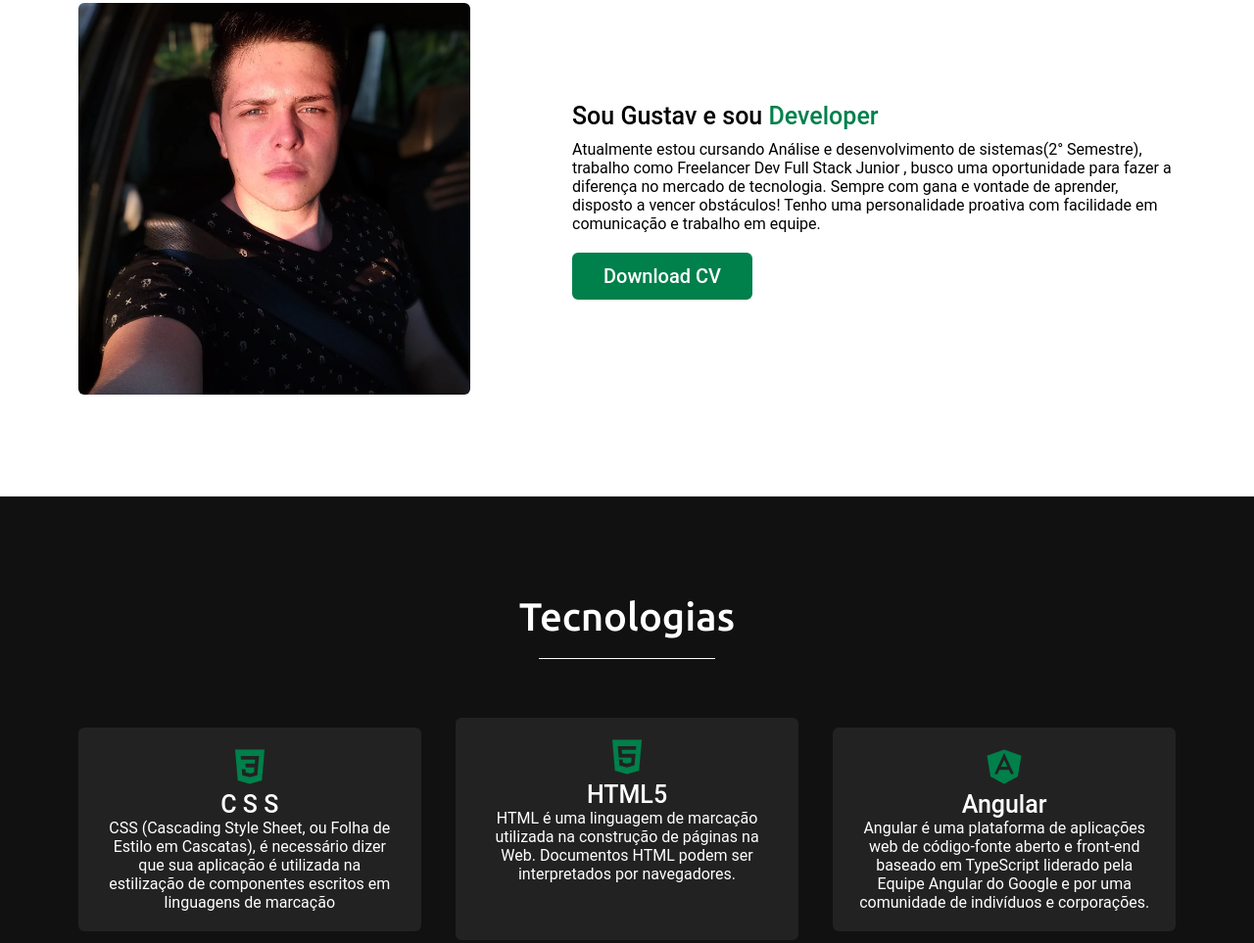
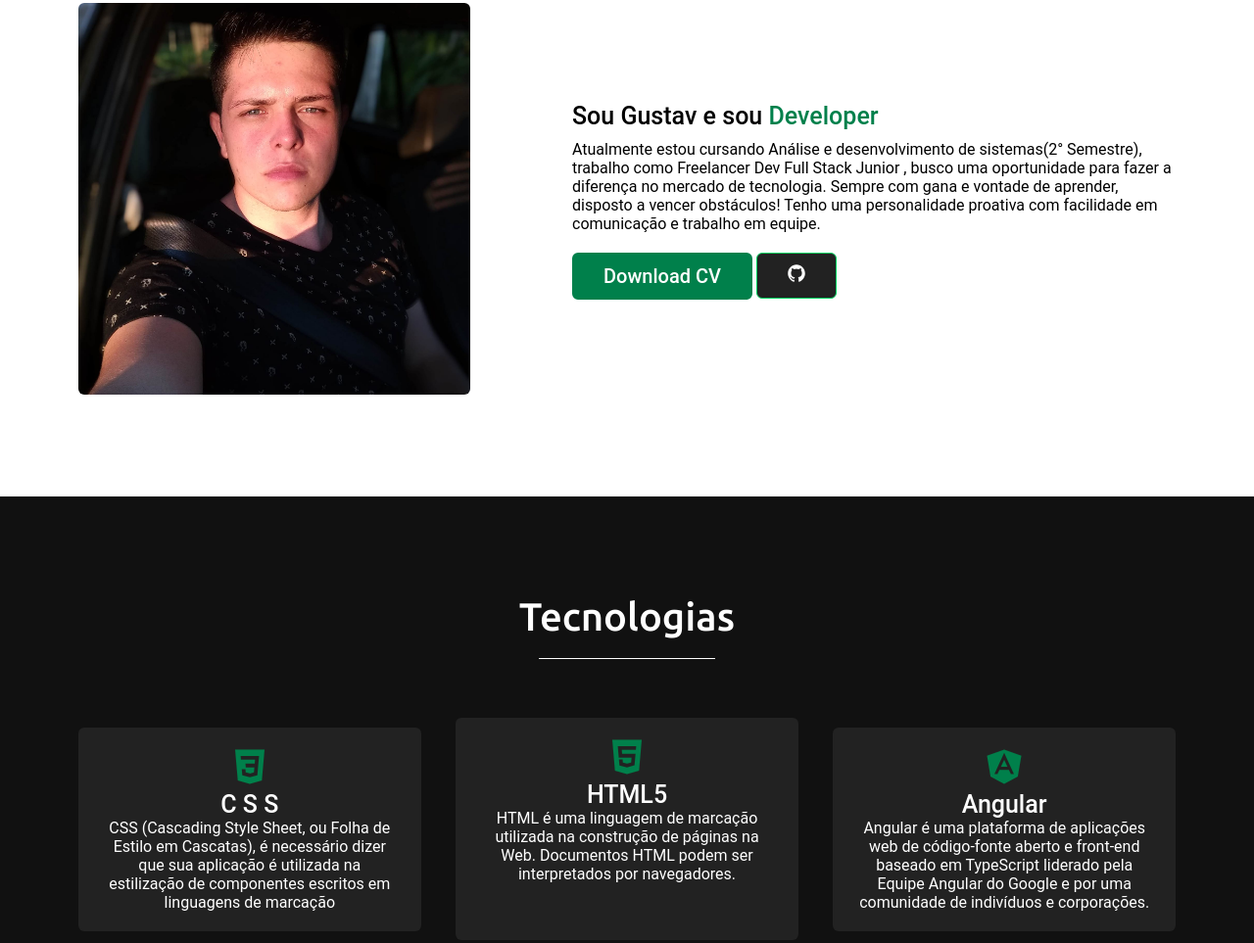
Before and after one commit to GustavSchwarzer/portifolio, a plain HTML site: page index.html in a window 1280 px wide. Shown: the part 1023-1986 px from the top of the page at 98% size. Drawn offline with nearby package versions, Linux system fonts and the light colour scheme.

Commit message:
Btn no topo github

```diff
--- a/index.html
+++ b/index.html
@@ -60,6 +60,7 @@
                         personalidade proativa com facilidade em comunicação e trabalho em equipe.
                     </p>
                     <a href="https://drive.google.com/drive/folders/1Cv-CYSiUxZGJ2hmsqNIBJzYNz9mhbIzW?usp=sharing" target="_blank">Download CV</a>
+                    <a id="gitHubIcon" href="https://github.com/GustavSchwarzer"  target="_blank"><ion-icon name="logo-github"></ion-icon></a>
                 </div>
             </div>
         </div>
--- a/style.css
+++ b/style.css
@@ -320,7 +320,7 @@ section .title::after{
 #gitHubIcon{
     background-color: #222;
     font-size: 20px;
-
+    border: solid 1px #03D25F;
 }
 .skills .skills-content .colum-rigth .bars{
     margin-bottom: 15px;
```
